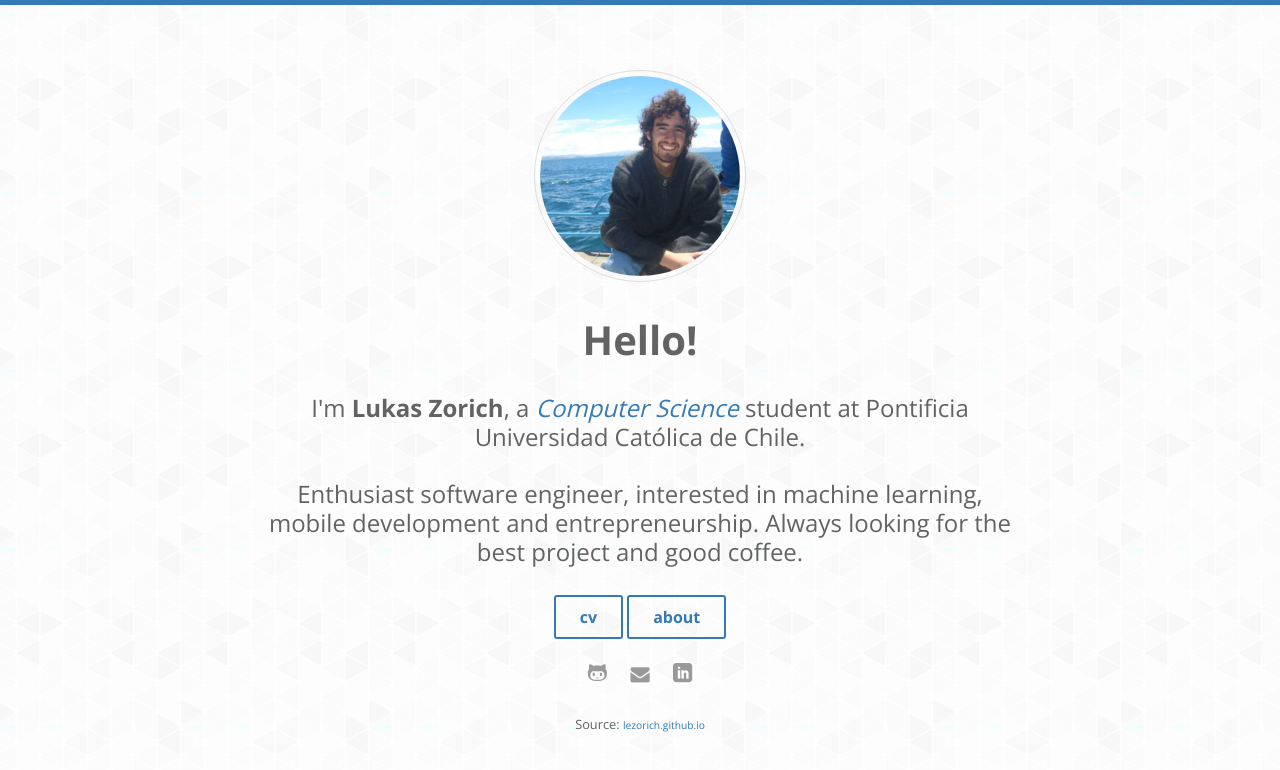
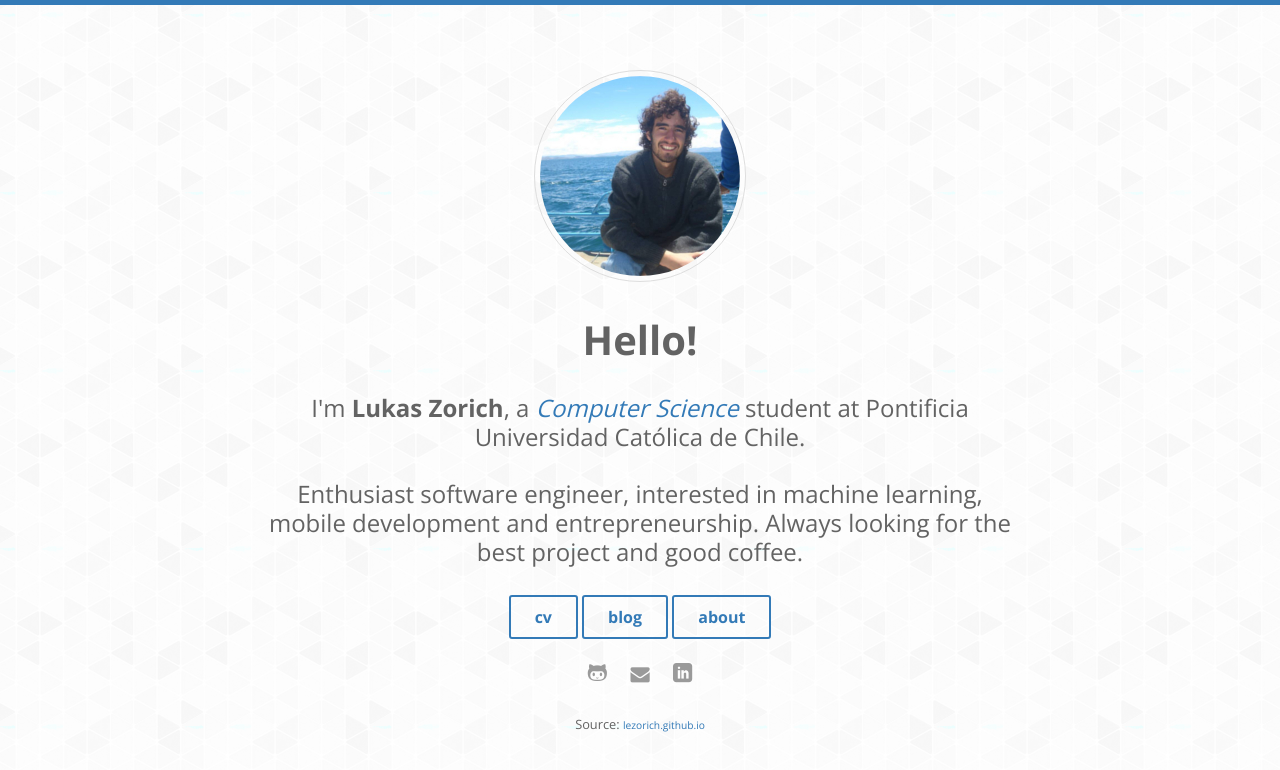
Before and after one commit to lezorich/lezorich.github.io, a plain HTML site: page index.html in a window 1280 px wide. Drawn offline with nearby package versions, Linux system fonts and the light colour scheme; files whose address does not match are found by name.

Commit message:
Add link to my blog

```diff
--- a/index.html
+++ b/index.html
@@ -43,6 +43,7 @@
         <h3>Enthusiast software engineer, interested in machine learning, mobile development and entrepreneurship. Always looking for the best project and good coffee.</h3>
 
         <a href="/end2end/blog" class="btn btn-ghost">cv</a>
+        <a href="blog.lukaszorich.com" class="btn btn-ghost">blog</a>
         <a href="/end2end/about" class="btn btn-ghost">about</a>
 
         <ul class="social">
```
